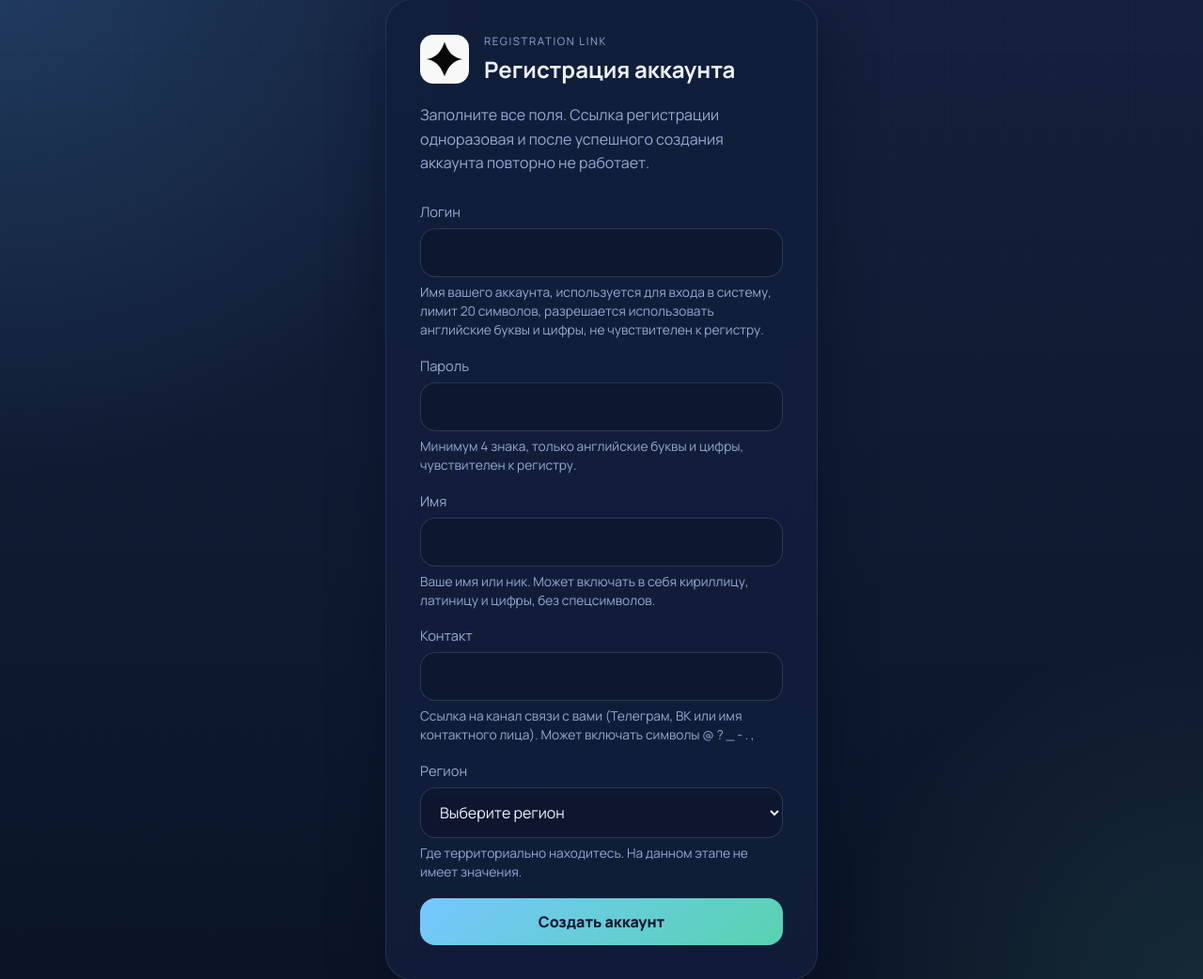
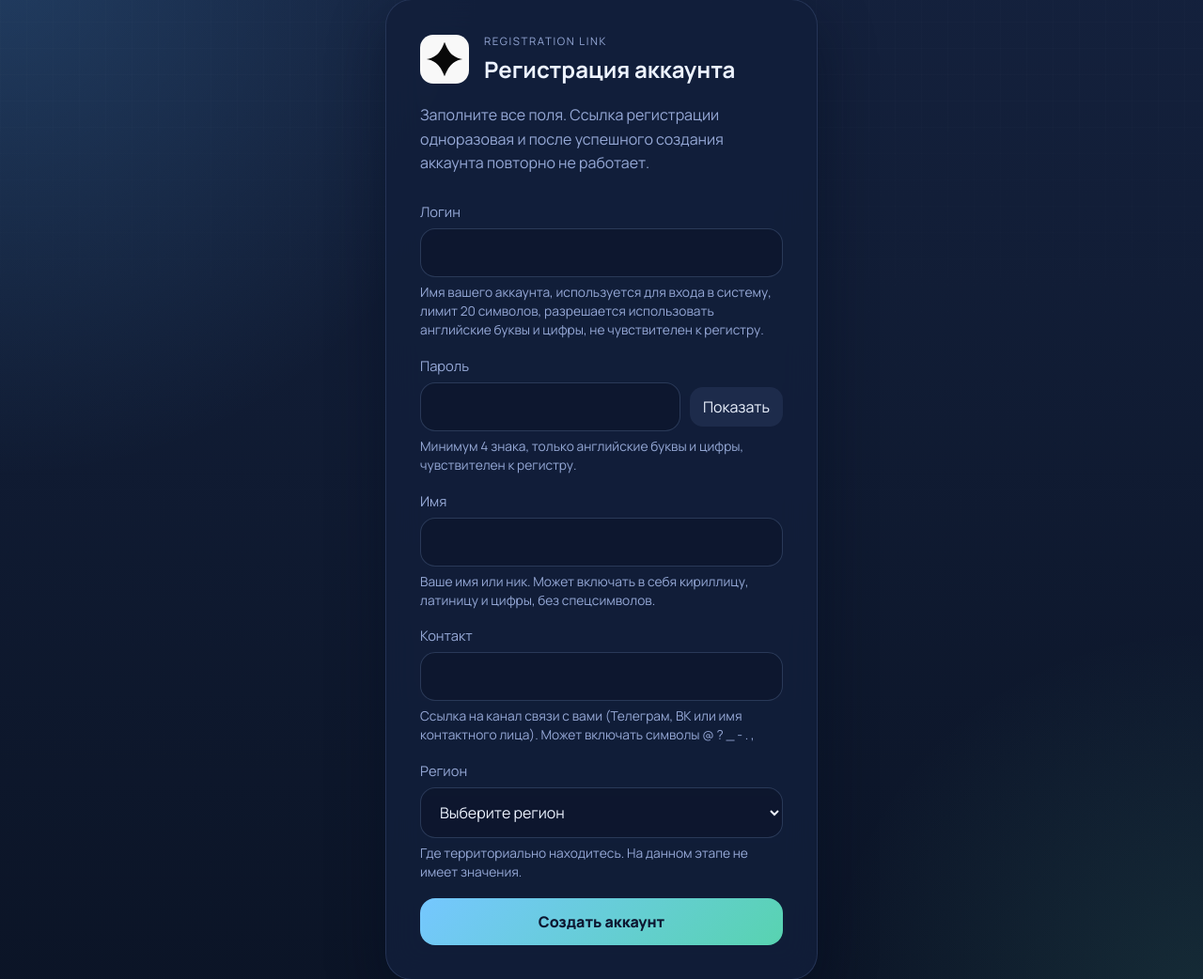
Before and after one commit to altzxd/nelomai-panel, a FastAPI app: template app/templates/registration.html in a window 1280 px wide. Shown: the part 33-1075 px from the top of the page at 94% size. Run offline with FastAPI, Linux system fonts and the light colour scheme; the template is opened without the code that fills it, so the values that code supplies are empty; some libraries are stand-ins or nearby versions.

Commit message:
Add password visibility toggle to registration

```diff
--- a/app/static/styles.css
+++ b/app/static/styles.css
@@ -2241,6 +2241,20 @@ textarea[disabled] {
 }
 .switch input:checked + .slider { background: linear-gradient(135deg, #6ad5ad, #58b8ff); }
 .switch input:checked + .slider::before { transform: translateX(20px); }
+
+.password-input-row {
+    display: flex;
+    gap: 10px;
+    align-items: center;
+}
+
+.password-input-row input {
+    flex: 1;
+}
+
+.password-toggle-button {
+    white-space: nowrap;
+}
 
 @media (max-width: 980px) {
     .app-shell { grid-template-columns: 1fr; }
--- a/app/templates/registration.html
+++ b/app/templates/registration.html
@@ -18,7 +18,10 @@
             </label>
             <label>
                 <span>Пароль</span>
-                <input type="password" name="password" required>
+                <div class="password-input-row">
+                    <input type="password" name="password" data-password-input required>
+                    <button type="button" class="ghost-button small password-toggle-button" data-password-toggle aria-label="Показать пароль">Показать</button>
+                </div>
                 <small class="form-hint">Минимум 4 знака, только английские буквы и цифры, чувствителен к регистру.</small>
             </label>
             <label>
@@ -65,8 +68,18 @@
   const formCard = document.querySelector("[data-registration-form-card]");
   const progressCard = document.querySelector("[data-registration-progress]");
   const progressText = document.querySelector("[data-registration-progress-text]");
+  const passwordInput = document.querySelector("[data-password-input]");
+  const passwordToggle = document.querySelector("[data-password-toggle]");
   if (!form || !formCard || !progressCard || !progressText) {
     return;
+  }
+  if (passwordInput && passwordToggle) {
+    passwordToggle.addEventListener("click", () => {
+      const reveal = passwordInput.type === "password";
+      passwordInput.type = reveal ? "text" : "password";
+      passwordToggle.textContent = reveal ? "Скрыть" : "Показать";
+      passwordToggle.setAttribute("aria-label", reveal ? "Скрыть пароль" : "Показать пароль");
+    });
   }
   const steps = [
     "Создаю аккаунт.",
```
